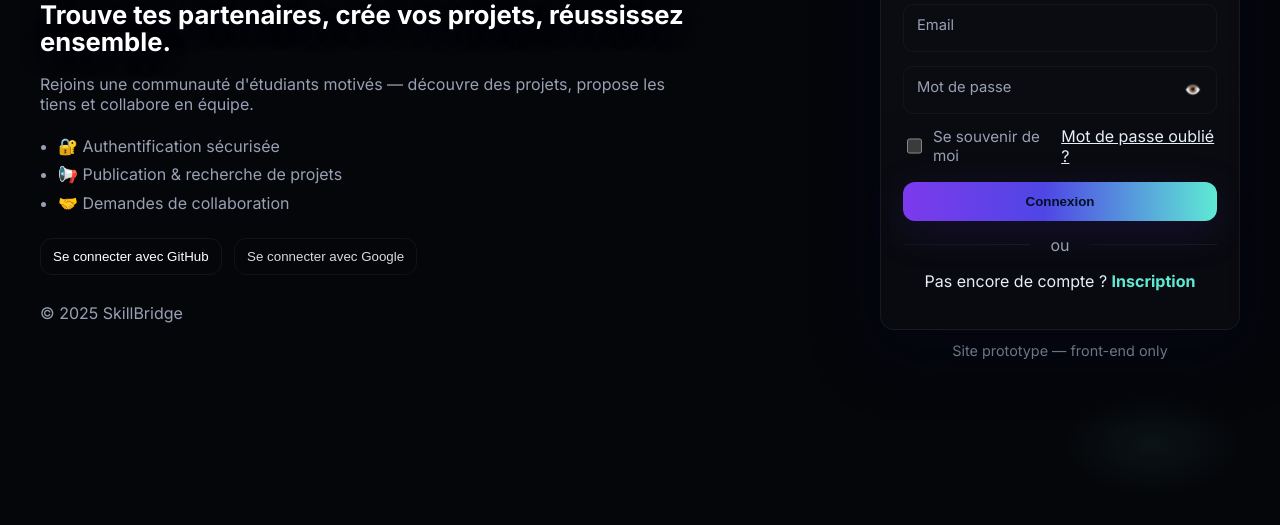
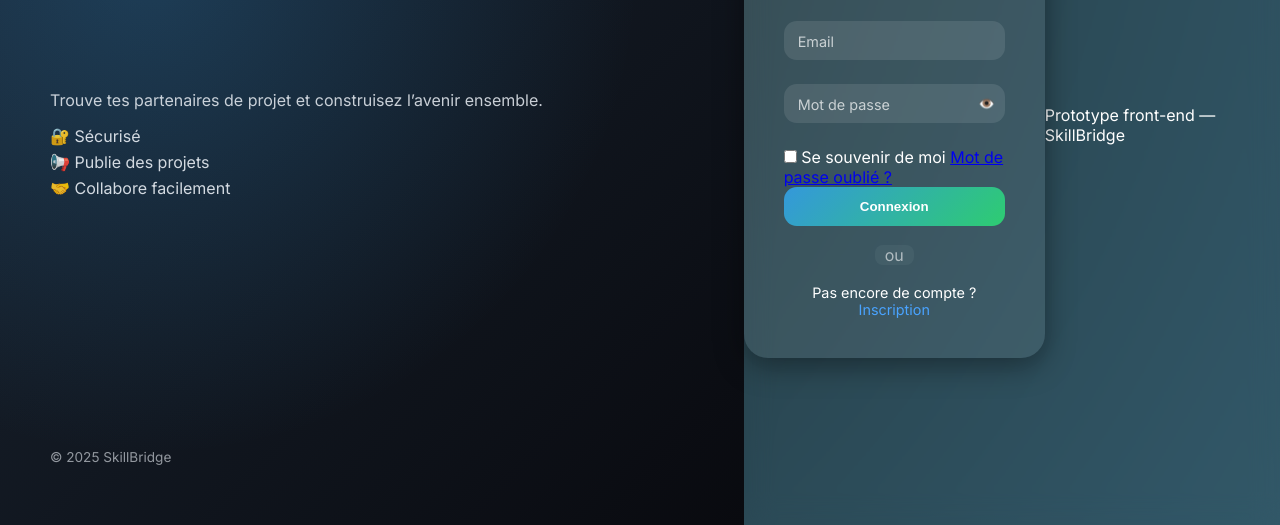
Before and after one commit to elfallahayoub/SkillBridge, a plain HTML site: page login/login.html in a window 1280 px wide. Shown: the part 275-800 px from the top of the page. Drawn offline with nearby package versions, Linux system fonts and the light colour scheme.

Commit message:
modifs dans login

```diff
--- a/login/login.css
+++ b/login/login.css
@@ -1,111 +1,211 @@
-/* login.css - Ultra premium Dark × Neon style (Glass + Gradient + Neon focus) */
-:root{
-  --bg-900: #05060a;
-  --panel-900: rgba(8,10,20,0.85);
-  --glass: rgba(255,255,255,0.04);
-  --neon-1: #7c3aed; /* purple */
-  --neon-2: #5eead4; /* aqua */
-  --muted: #98a0b3;
-  --card: rgba(255,255,255,0.03);
-  --radius: 14px;
-  --max-width: 1100px;
-  --accent-gradient: linear-gradient(90deg,var(--neon-1),#4f46e5 45%,var(--neon-2));
-  color-scheme: dark;
-  font-family: "Inter", system-ui, -apple-system, "Segoe UI", Roboto, "Helvetica Neue", Arial;
+/* ===== GLOBAL ===== */
+* {
+  box-sizing: border-box;
+  margin: 0;
+  padding: 0;
+}
+body {
+  font-family: "Inter", sans-serif;
+  color: #fff;
+  background: radial-gradient(circle at top left, #0f2027, #203a43, #2c5364);
+  display: flex;
+  align-items: center;
+  justify-content: center;
+  height: 100vh;
+  overflow: hidden;
 }
 
-/* Reset */
-*{box-sizing:border-box}
-html,body{height:100%;margin:0;background:radial-gradient(1200px 600px at 10% 10%, rgba(124,58,237,0.12), transparent 8%),
-  radial-gradient(900px 500px at 90% 90%, rgba(94,234,212,0.06), transparent 10%), var(--bg-900); color:#e6eef8}
-a{color:inherit}
-.container{max-width:var(--max-width);margin:0 auto;padding:0 20px}
-
-/* Page wipe overlay (reveal) */
-#page-wipe{
-  position:fixed;inset:0;z-index:9999;pointer-events:none;
-  background: linear-gradient(90deg, rgba(124,58,237,0.95), rgba(94,234,212,0.9));
-  transform:scaleX(0);transform-origin:left;will-change:transform;opacity:0;
+/* ===== PAGE STRUCTURE ===== */
+.login-page {
+  display: flex;
+  width: 100%;
+  height: 100%;
 }
 
-/* Layout */
-.login-page{display:grid;grid-template-columns:1fr 420px;gap:28px;min-height:100vh;padding:48px 0;align-items:center}
-.left-panel{padding-left:40px;padding-right:20px;max-width:720px}
-.right-panel{display:flex;flex-direction:column;align-items:center;justify-content:center;padding-right:40px;padding-left:20px}
-
-/* Brand */
-.brand .logo, .brand h1{font-weight:800;font-size:1.6rem;margin:0;color:#fff}
-.brand span{background:linear-gradient(90deg,#fff,#fff);-webkit-background-clip:text;background-clip:text;color:transparent}
-.eyebrow{color:var(--muted);margin-top:6px}
-
-/* Hero copy */
-.hero-copy h2{font-size:1.6rem;line-height:1.05;margin:18px 0;color:#fff;text-shadow:0 6px 20px rgba(8,8,20,0.6)}
-.muted{color:var(--muted)}
-.features-list{margin:18px 0 12px;padding-left:18px;color:var(--muted);line-height:1.8}
-.btn-social{display:inline-block;padding:10px 12px;border-radius:12px;border:1px solid rgba(255,255,255,0.06);background:transparent;color:#fff;margin-right:8px;margin-top:8px;cursor:pointer}
-.btn-social.secondary{opacity:0.85}
-
-/* Glass card */
-.glass-card{
-  width:100%;
-  max-width:380px;
-  background: linear-gradient(180deg, rgba(255,255,255,0.03), rgba(255,255,255,0.02));
-  border:1px solid rgba(255,255,255,0.06);
-  backdrop-filter: blur(8px) saturate(120%);
-  padding:22px;border-radius:14px;box-shadow:0 20px 60px rgba(3,6,23,0.6);
-  transform-origin:center center;
+/* ===== PANEL GAUCHE ===== */
+.left-panel {
+  flex: 1.2;
+  background: linear-gradient(135deg, #1b2735, #090a0f);
+  padding: 60px 50px;
+  display: flex;
+  flex-direction: column;
+  justify-content: space-between;
+  color: #e8edf3;
+  position: relative;
+  overflow: hidden;
 }
 
-/* Form */
-.glass-card h3{margin:0 0 6px;font-size:1.2rem}
-.small{font-size:0.92rem}
-.field{position:relative;margin-top:14px}
-.field input{
-  width:100%;padding:14px 46px 14px 14px;border-radius:10px;border:1px solid rgba(255,255,255,0.04);
-  background:transparent;color:#e6eef8;font-size:0.98rem;outline:none;transition:box-shadow .18s, border-color .18s, transform .12s
+.left-panel::before {
+  content: "";
+  position: absolute;
+  inset: 0;
+  background: radial-gradient(circle at 20% 30%, rgba(52, 152, 219, 0.25), transparent 60%);
+  pointer-events: none;
 }
-.field label{
-  position:absolute;left:14px;top:12px;pointer-events:none;color:var(--muted);font-size:0.92rem;transform-origin:left top;transition:all .16s;
+
+.brand h1 {
+  font-size: 2.2rem;
+  font-weight: 800;
+}
+.brand span {
+  color: #3498db;
+}
+.eyebrow {
+  font-size: 0.9rem;
+  opacity: 0.8;
+}
+.hero-copy h2 {
+  font-size: 1.7rem;
+  margin-bottom: 0.4em;
+}
+.hero-copy p {
+  opacity: 0.85;
+  margin-bottom: 1em;
+}
+.features-list {
+  list-style: none;
+}
+.features-list li {
+  margin: 6px 0;
+  opacity: 0.9;
+}
+.left-footer {
+  font-size: 0.85rem;
+  opacity: 0.6;
+}
+
+/* ===== PANEL DROIT ===== */
+.right-panel {
+  flex: 1;
+  background: rgba(255, 255, 255, 0.03);
+  backdrop-filter: blur(14px);
+  display: flex;
+  align-items: center;
+  justify-content: center;
+  position: relative;
+}
+
+.glass-card {
+  background: rgba(255, 255, 255, 0.08);
+  padding: 2.5rem;
+  border-radius: 1.5rem;
+  width: 320px;
+  box-shadow: 0 8px 30px rgba(0, 0, 0, 0.4);
+}
+.glass-card h3 {
+  text-align: center;
+  font-weight: 700;
+  margin-bottom: 0.5rem;
+}
+.glass-card p.small {
+  text-align: center;
+  opacity: 0.7;
+  margin-bottom: 1.5rem;
+  font-size: 0.9rem;
+}
+
+/* ===== FORM ===== */
+.field {
+  position: relative;
+  margin-bottom: 1.5rem;
+}
+.field input {
+  width: 100%;
+  padding: 12px;
+  background: rgba(255, 255, 255, 0.1);
+  border: none;
+  border-radius: 0.8rem;
+  color: #fff;
+  outline: none;
+}
+.field label {
+  position: absolute;
+  top: 12px;
+  left: 14px;
+  font-size: 0.9rem;
+  opacity: 0.7;
+  transition: all 0.2s ease;
 }
 .field input:focus + label,
-.field input:not(:placeholder-shown) + label{
-  transform:translateY(-18px) scale(.92);color:var(--neon-1)
+.field input:not(:placeholder-shown) + label {
+  top: -8px;
+  left: 10px;
+  font-size: 0.75rem;
+  opacity: 1;
+  color: #4aa3ff;
 }
-.field .error{display:block;color:#ffb0b0;margin-top:8px;visibility:hidden;font-size:0.85rem}
-.field input.invalid{border-color:#ff7b7b;box-shadow:0 6px 18px rgba(255,80,80,0.06)}
-.pwd-toggle{position:absolute;right:8px;top:8px;border:none;background:transparent;color:var(--muted);cursor:pointer;padding:8px;border-radius:8px}
-
-/* Row between */
-.row-between{display:flex;justify-content:space-between;align-items:center;margin-top:12px}
-.remember{color:var(--muted);display:flex;align-items:center;gap:8px;font-size:.95rem}
-.remember input{width:16px;height:16px}
-
-/* Buttons */
-.btn-primary{display:inline-block;width:100%;padding:12px;border-radius:12px;border:none;background:var(--accent-gradient);color:#041024;font-weight:800;margin-top:16px;cursor:pointer;box-shadow:0 10px 40px rgba(80,40,200,0.18);transition:transform .12s}
-.btn-primary:active{transform:translateY(1px)}
-.full{display:block}
-.divider{display:flex;align-items:center;gap:12px;margin-top:14px}
-.divider::before,.divider::after{content:"";flex:1;height:1px;background:linear-gradient(90deg,rgba(255,255,255,0.03),rgba(255,255,255,0.06))}
-.divider span{padding:0 8px;color:var(--muted)}
-
-/* Links */
-.register-cta{text-align:center;margin-top:12px}
-.register-cta a{color:var(--neon-2);font-weight:700;text-decoration:none}
-
-/* Credits */
-.left-footer{margin-top:28px;color:var(--muted)}
-
-/* Modal / small screens */
-.credits{margin-top:12px;color:var(--muted);font-size:.9rem}
-
-/* Responsive */
-@media (max-width:1000px){
-  .login-page{grid-template-columns:1fr;gap:12px;padding:32px 0}
-  .left-panel{order:2;padding:0 20px}
-  .right-panel{order:1;padding:0 20px}
-  .glass-card{margin-top:6px}
+.pwd-toggle {
+  position: absolute;
+  top: 12px;
+  right: 10px;
+  background: none;
+  border: none;
+  cursor: pointer;
+  color: #bbb;
 }
 
-/* Focus ring (neon) */
-:focus{outline:none}
-.show-focus .field input:focus{box-shadow:0 0 18px rgba(124,58,237,0.18);border-color:rgba(124,58,237,0.9)}
+.error {
+  font-size: 0.8rem;
+  color: #ff6b6b;
+  margin-top: 4px;
+  visibility: hidden;
+}
+
+.btn-primary {
+  width: 100%;
+  padding: 12px;
+  background: linear-gradient(135deg, #3498db, #2ecc71);
+  border: none;
+  border-radius: 0.8rem;
+  font-weight: 600;
+  color: #fff;
+  cursor: pointer;
+  transition: transform 0.2s;
+}
+.btn-primary:hover {
+  transform: translateY(-2px);
+}
+
+.divider {
+  text-align: center;
+  margin: 1.2rem 0;
+  opacity: 0.6;
+}
+.divider span {
+  background: rgba(255, 255, 255, 0.08);
+  padding: 0 10px;
+  border-radius: 0.5rem;
+}
+
+.register-cta {
+  text-align: center;
+  font-size: 0.9rem;
+}
+.register-cta a {
+  color: #4aa3ff;
+  text-decoration: none;
+}
+
+/* ===== PAGE WIPE ===== */
+#page-wipe {
+  position: fixed;
+  top: 0;
+  left: 0;
+  width: 100%;
+  height: 100%;
+  background: #3498db;
+  transform: scaleX(0);
+  transform-origin: left;
+  z-index: 999;
+  opacity: 0;
+}
+
+/* ===== RESPONSIVE ===== */
+@media (max-width: 900px) {
+  .login-page {
+    flex-direction: column;
+  }
+  .left-panel {
+    display: none;
+  }
+}
--- a/login/login.html
+++ b/login/login.html
@@ -8,7 +8,7 @@
   <!-- Fonts -->
   <link href="https://fonts.googleapis.com/css2?family=Inter:wght@400;600;700;800&display=swap" rel="stylesheet">
 
-  <!-- GSAP (animations premium) -->
+  <!-- GSAP -->
   <script src="https://cdnjs.cloudflare.com/ajax/libs/gsap/3.12.0/gsap.min.js" defer></script>
   <script src="https://cdnjs.cloudflare.com/ajax/libs/gsap/3.12.0/ScrollTrigger.min.js" defer></script>
 
@@ -16,39 +16,35 @@
 </head>
 <body>
 
-  <!-- Page transition overlay (reveal wipe) -->
+  <!-- Page transition overlay -->
   <div id="page-wipe" aria-hidden="true"></div>
 
   <main class="login-page">
+    <!-- ====== PANEL GAUCHE (simplifié mais stylé) ====== -->
     <section class="left-panel">
       <div class="brand">
         <h1>Skill<span>Bridge</span></h1>
-        <p class="eyebrow">Plateforme de collaboration étudiante</p>
+        <p class="eyebrow">Plateforme étudiante</p>
       </div>
 
       <div class="hero-copy">
-        <h2>Trouve tes partenaires, crée vos projets, réussissez ensemble.</h2>
-        <p class="muted">Rejoins une communauté d'étudiants motivés — découvre des projets, propose les tiens et collabore en équipe.</p>
+        <p class="muted">Trouve tes partenaires de projet et construisez l’avenir ensemble.</p>
 
         <ul class="features-list">
-          <li>🔐 Authentification sécurisée</li>
-          <li>📢 Publication & recherche de projets</li>
-          <li>🤝 Demandes de collaboration</li>
+          <li>🔐 Sécurisé</li>
+          <li>📢 Publie des projets</li>
+          <li>🤝 Collabore facilement</li>
         </ul>
-
-        <div class="social-sign">
-          <button class="btn-social">Se connecter avec GitHub</button>
-          <button class="btn-social secondary">Se connecter avec Google</button>
-        </div>
       </div>
 
       <footer class="left-footer">© 2025 SkillBridge</footer>
     </section>
 
+    <!-- ====== PANEL DROIT (inchangé) ====== -->
     <section class="right-panel" aria-label="Formulaire de connexion">
       <div class="glass-card" role="region" aria-labelledby="form-title">
         <h3 id="form-title">Se connecter</h3>
-        <p class="small muted">Bienvenue — entre tes identifiants pour continuer.</p>
+        <p class="small muted">Bienvenue — entre tes identifiants.</p>
 
         <form id="loginForm" novalidate>
           <div class="field">
@@ -81,7 +77,7 @@
         </form>
       </div>
 
-      <div class="credits muted">Site prototype — front-end only</div>
+      <div class="credits muted">Prototype front-end — SkillBridge</div>
     </section>
   </main>
 
--- a/login/login.js
+++ b/login/login.js
@@ -1,7 +1,4 @@
-// login.js - interactions, validation, GSAP entrance + reveal wipe integration
 document.addEventListener("DOMContentLoaded", () => {
-
-  // Elements
   const form = document.getElementById("loginForm");
   const email = document.getElementById("email");
   const password = document.getElementById("password");
@@ -9,108 +6,84 @@ document.addEventListener("DOMContentLoaded", () => {
   const pageWipe = document.getElementById("page-wipe");
   const toSignup = document.getElementById("toSignup");
 
-  // Pre-fill placeholders trick for floating labels (so :not(:placeholder-shown) works)
   email.placeholder = " ";
   password.placeholder = " ";
 
-  // Toggle password visibility
   togglePwd.addEventListener("click", () => {
     const t = password.getAttribute("type") === "password" ? "text" : "password";
     password.setAttribute("type", t);
     togglePwd.textContent = t === "text" ? "🙈" : "👁️";
   });
 
-  // Basic email validation
   function validateEmail(v) {
     return /^[^\s@]+@[^\s@]+\.[^\s@]+$/.test(v);
   }
 
-  // Show error helper
   function setError(input, msg) {
     const field = input.closest(".field");
     const err = field.querySelector(".error");
     err.textContent = msg;
     err.style.visibility = msg ? "visible" : "hidden";
-    if(msg) input.classList.add("invalid"); else input.classList.remove("invalid");
+    if (msg) input.classList.add("invalid");
+    else input.classList.remove("invalid");
   }
 
-  // Form submit (fake auth for prototype)
   form.addEventListener("submit", (e) => {
     e.preventDefault();
     let ok = true;
 
-    if(!validateEmail(email.value.trim())) {
+    if (!validateEmail(email.value.trim())) {
       setError(email, "Email invalide.");
       ok = false;
     } else setError(email, "");
 
-    if(password.value.trim().length < 6) {
-      setError(password, "Le mot de passe doit contenir au moins 6 caractères.");
+    if (password.value.trim().length < 6) {
+      setError(password, "Min. 6 caractères.");
       ok = false;
     } else setError(password, "");
 
-    if(!ok) return;
-
-    // Simulate loading + success with page wipe then redirect (prototype)
+    if (!ok) return;
     simulateLogin();
   });
 
-  // Simulate login with GSAP wipe
-  function simulateLogin(){
-    // small "button pop" effect
+  function simulateLogin() {
     const btn = form.querySelector(".btn-primary");
     btn.disabled = true;
     btn.style.opacity = 0.95;
 
-    // If GSAP available, animate wipe
-    if(window.gsap){
+    if (window.gsap) {
       gsap.timeline()
-        .to("#page-wipe",{opacity:1,scaleX:1,duration:0.45,ease:"power3.inOut"})
-        .to("#page-wipe",{opacity:1,duration:0.18})
-        .to("#page-wipe",{scaleX:0,transformOrigin:"right",duration:0.55,ease:"power3.inOut",delay:0.08, onComplete:() => {
-          // After wipe complete: show success message
-          btn.textContent = "Connecté ✓";
-          setTimeout(() => { btn.disabled = false; btn.textContent = "Connexion"; }, 700);
-        }});
-    } else {
-      // fallback
-      pageWipe.style.opacity = "1";
-      pageWipe.style.transform = "scaleX(1)";
-      setTimeout(() => {
-        pageWipe.style.transform = "scaleX(0)";
-        btn.textContent = "Connecté ✓";
-        setTimeout(()=>{ btn.textContent = "Connexion"; btn.disabled=false },700);
-      },800);
+        .to("#page-wipe", { opacity: 1, scaleX: 1, duration: 0.45, ease: "power3.inOut" })
+        .to("#page-wipe", { opacity: 1, duration: 0.18 })
+        .to("#page-wipe", {
+          scaleX: 0, transformOrigin: "right", duration: 0.55, ease: "power3.inOut", delay: 0.08,
+          onComplete: () => {
+            btn.textContent = "Connecté ✓";
+            setTimeout(() => { btn.disabled = false; btn.textContent = "Connexion"; }, 700);
+          }
+        });
     }
   }
 
-  // If user clicks signup link — show reveal then navigate (prototype)
-  if(toSignup){
+  if (toSignup) {
     toSignup.addEventListener("click", (e) => {
       e.preventDefault();
-      // animate wipe then change location (relative path)
-      if(window.gsap){
+      if (window.gsap) {
         gsap.timeline()
-          .to("#page-wipe",{opacity:1,scaleX:1,duration:0.42,ease:"power3.inOut"})
-          .to("#page-wipe",{scaleX:0,transformOrigin:"right",duration:0.45,delay:0.12, onComplete:() => {
-            window.location.href = toSignup.getAttribute("href");
-          }});
-      } else {
-        pageWipe.style.opacity = 1; pageWipe.style.transform = "scaleX(1)";
-        setTimeout(()=>{ pageWipe.style.transform = "scaleX(0)"; window.location.href = toSignup.getAttribute("href"); },600);
+          .to("#page-wipe", { opacity: 1, scaleX: 1, duration: 0.42, ease: "power3.inOut" })
+          .to("#page-wipe", {
+            scaleX: 0, transformOrigin: "right", duration: 0.45, delay: 0.12,
+            onComplete: () => window.location.href = toSignup.getAttribute("href")
+          });
       }
     });
   }
 
-  // keyboard focus outlines for accessibility
-  document.addEventListener("keydown", (e) => { if(e.key === "Tab") document.body.classList.add("show-focus"); });
-
-  // GSAP entrance animations
-  if(window.gsap){
-    gsap.from(".glass-card",{opacity:0,y:18,duration:0.8,ease:"power3.out"});
-    gsap.from(".left-panel .hero-copy h2",{opacity:0,x:-16,duration:0.9,delay:0.12});
-    gsap.from(".features-list li",{opacity:0,x:-8,stagger:0.08,duration:0.6,delay:0.18});
-    gsap.from(".brand",{opacity:0,y:-8,duration:0.7});
+  // Animations GSAP à l’ouverture
+  if (window.gsap) {
+    gsap.from(".glass-card", { opacity: 0, y: 20, duration: 0.8, ease: "power3.out" });
+    gsap.from(".left-panel .hero-copy h2", { opacity: 0, x: -20, duration: 0.9, delay: 0.12 });
+    gsap.from(".features-list li", { opacity: 0, x: -8, stagger: 0.08, duration: 0.6, delay: 0.18 });
+    gsap.from(".brand", { opacity: 0, y: -8, duration: 0.7 });
   }
-
 });
```
